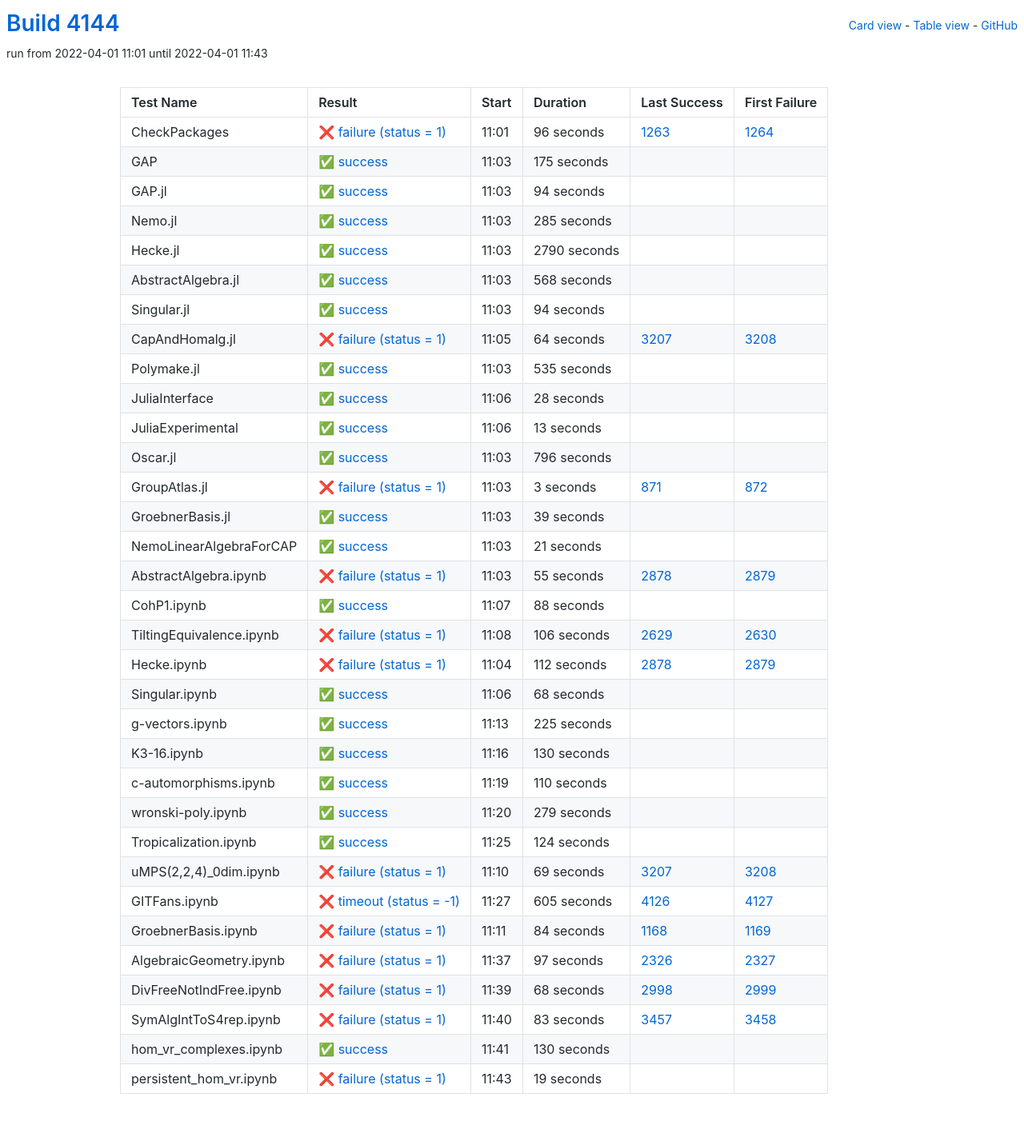
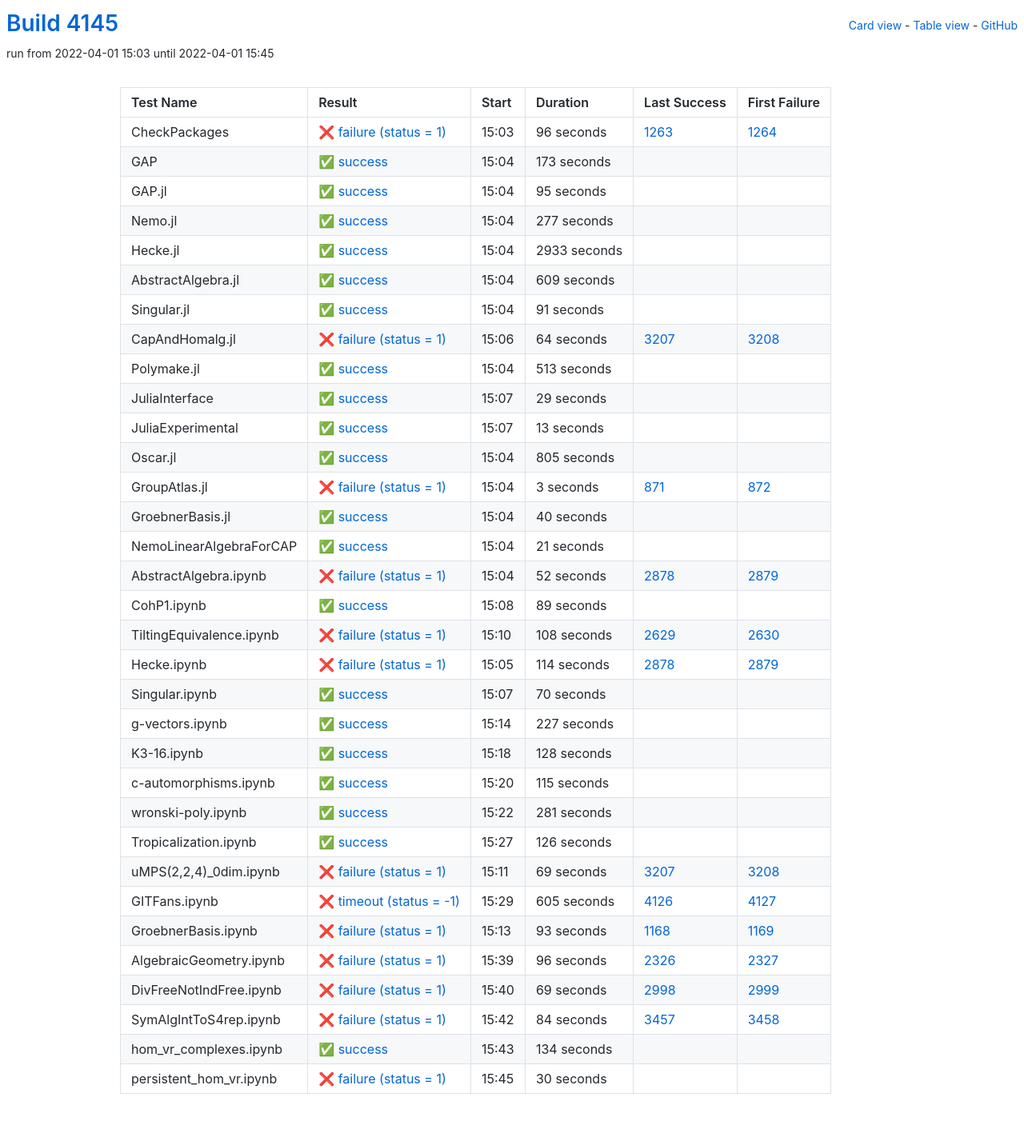
Before and after one commit to oscar-system/oscar-ci-status-stable, a Jekyll site: the page built from table.html, in a window 1280 px wide. Shown: the whole page at 80% size. Built offline with Jekyll 4.4.1, drawn with Linux system fonts in a browser that asks for light colours.

Commit message:
Build #4145

```diff
--- a/_data/ci.yml
+++ b/_data/ci.yml
@@ -1,6 +1,6 @@
 ---
-build: 4144
-build_url: https://oscarci.mathematik.uni-kl.de/job/oscar-stable/4144/
+build: 4145
+build_url: https://oscarci.mathematik.uni-kl.de/job/oscar-stable/4145/
 job: oscar-stable
 organization: oscar-system
 repo: oscar-ci-status-stable
@@ -8,8 +8,8 @@ repourl: https://github.com/oscar-system/oscar-ci-status-stable
 tests:
 - name: CheckPackages
   id: checkpackages
-  log: https://oscarci.mathematik.uni-kl.de/job/oscar-stable/4144/artifact/logs/build-4144/CheckPackages.log
-  start: 2022-04-01 11:01
+  log: https://oscarci.mathematik.uni-kl.de/job/oscar-stable/4145/artifact/logs/build-4145/CheckPackages.log
+  start: 2022-04-01 15:03
   success: false
   exitcode: 1
   status: failure
@@ -20,80 +20,80 @@ tests:
   first_failure_url: https://oscarci.mathematik.uni-kl.de/job/oscar-stable/1264/
 - name: GAP
   id: gap
-  log: https://oscarci.mathematik.uni-kl.de/job/oscar-stable/4144/artifact/logs/build-4144/GAP.log
-  start: 2022-04-01 11:03
+  log: https://oscarci.mathematik.uni-kl.de/job/oscar-stable/4145/artifact/logs/build-4145/GAP.log
+  start: 2022-04-01 15:04
   success: true
   exitcode: 0
   status: success
-  duration: 175
+  duration: 173
   last_success: false
   last_success_url:
   first_failure: false
   first_failure_url:
 - name: GAP.jl
   id: gap-jl
-  log: https://oscarci.mathematik.uni-kl.de/job/oscar-stable/4144/artifact/logs/build-4144/GAP.jl.log
-  start: 2022-04-01 11:03
+  log: https://oscarci.mathematik.uni-kl.de/job/oscar-stable/4145/artifact/logs/build-4145/GAP.jl.log
+  start: 2022-04-01 15:04
   success: true
   exitcode: 0
   status: success
-  duration: 94
+  duration: 95
   last_success: false
   last_success_url:
   first_failure: false
   first_failure_url:
 - name: Nemo.jl
   id: nemo-jl
-  log: https://oscarci.mathematik.uni-kl.de/job/oscar-stable/4144/artifact/logs/build-4144/Nemo.jl.log
-  start: 2022-04-01 11:03
+  log: https://oscarci.mathematik.uni-kl.de/job/oscar-stable/4145/artifact/logs/build-4145/Nemo.jl.log
+  start: 2022-04-01 15:04
   success: true
   exitcode: 0
   status: success
-  duration: 285
+  duration: 277
   last_success: false
   last_success_url:
   first_failure: false
   first_failure_url:
 - name: Hecke.jl
   id: hecke-jl
-  log: https://oscarci.mathematik.uni-kl.de/job/oscar-stable/4144/artifact/logs/build-4144/Hecke.jl.log
-  start: 2022-04-01 11:03
+  log: https://oscarci.mathematik.uni-kl.de/job/oscar-stable/4145/artifact/logs/build-4145/Hecke.jl.log
+  start: 2022-04-01 15:04
   success: true
   exitcode: 0
   status: success
-  duration: 2790
+  duration: 2933
   last_success: false
   last_success_url:
   first_failure: false
   first_failure_url:
 - name: AbstractAlgebra.jl
   id: abstractalgebra-jl
-  log: https://oscarci.mathematik.uni-kl.de/job/oscar-stable/4144/artifact/logs/build-4144/AbstractAlgebra.jl.log
-  start: 2022-04-01 11:03
+  log: https://oscarci.mathematik.uni-kl.de/job/oscar-stable/4145/artifact/logs/build-4145/AbstractAlgebra.jl.log
+  start: 2022-04-01 15:04
   success: true
   exitcode: 0
   status: success
-  duration: 568
+  duration: 609
   last_success: false
   last_success_url:
   first_failure: false
   first_failure_url:
 - name: Singular.jl
   id: singular-jl
-  log: https://oscarci.mathematik.uni-kl.de/job/oscar-stable/4144/artifact/logs/build-4144/Singular.jl.log
-  start: 2022-04-01 11:03
+  log: https://oscarci.mathematik.uni-kl.de/job/oscar-stable/4145/artifact/logs/build-4145/Singular.jl.log
+  start: 2022-04-01 15:04
   success: true
   exitcode: 0
   status: success
-  duration: 94
+  duration: 91
   last_success: false
   last_success_url:
   first_failure: false
   first_failure_url:
 - name: CapAndHomalg.jl
   id: capandhomalg-jl
-  log: https://oscarci.mathematik.uni-kl.de/job/oscar-stable/4144/artifact/logs/build-4144/CapAndHomalg.jl.log
-  start: 2022-04-01 11:05
+  log: https://oscarci.mathematik.uni-kl.de/job/oscar-stable/4145/artifact/logs/build-4145/CapAndHomalg.jl.log
+  start: 2022-04-01 15:06
   success: false
   exitcode: 1
   status: failure
@@ -104,32 +104,32 @@ tests:
   first_failure_url: https://oscarci.mathematik.uni-kl.de/job/oscar-stable/3208/
 - name: Polymake.jl
   id: polymake-jl
-  log: https://oscarci.mathematik.uni-kl.de/job/oscar-stable/4144/artifact/logs/build-4144/Polymake.jl.log
-  start: 2022-04-01 11:03
+  log: https://oscarci.mathematik.uni-kl.de/job/oscar-stable/4145/artifact/logs/build-4145/Polymake.jl.log
+  start: 2022-04-01 15:04
   success: true
   exitcode: 0
   status: success
-  duration: 535
+  duration: 513
   last_success: false
   last_success_url:
   first_failure: false
   first_failure_url:
 - name: JuliaInterface
   id: juliainterface
-  log: https://oscarci.mathematik.uni-kl.de/job/oscar-stable/4144/artifact/logs/build-4144/JuliaInterface.log
-  start: 2022-04-01 11:06
+  log: https://oscarci.mathematik.uni-kl.de/job/oscar-stable/4145/artifact/logs/build-4145/JuliaInterface.log
+  start: 2022-04-01 15:07
   success: true
   exitcode: 0
   status: success
-  duration: 28
+  duration: 29
   last_success: false
   last_success_url:
   first_failure: false
   first_failure_url:
 - name: JuliaExperimental
   id: juliaexperimental
-  log: https://oscarci.mathematik.uni-kl.de/job/oscar-stable/4144/artifact/logs/build-4144/JuliaExperimental.log
-  start: 2022-04-01 11:06
+  log: https://oscarci.mathematik.uni-kl.de/job/oscar-stable/4145/artifact/logs/build-4145/JuliaExperimental.log
+  start: 2022-04-01 15:07
   success: true
   exitcode: 0
   status: success
@@ -140,20 +140,20 @@ tests:
   first_failure_url:
 - name: Oscar.jl
   id: oscar-jl
-  log: https://oscarci.mathematik.uni-kl.de/job/oscar-stable/4144/artifact/logs/build-4144/Oscar.jl.log
-  start: 2022-04-01 11:03
+  log: https://oscarci.mathematik.uni-kl.de/job/oscar-stable/4145/artifact/logs/build-4145/Oscar.jl.log
+  start: 2022-04-01 15:04
   success: true
   exitcode: 0
   status: success
-  duration: 796
+  duration: 805
   last_success: false
   last_success_url:
   first_failure: false
   first_failure_url:
 - name: GroupAtlas.jl
   id: groupatlas-jl
-  log: https://oscarci.mathematik.uni-kl.de/job/oscar-stable/4144/artifact/logs/build-4144/GroupAtlas.jl.log
-  start: 2022-04-01 11:03
+  log: https://oscarci.mathematik.uni-kl.de/job/oscar-stable/4145/artifact/logs/build-4145/GroupAtlas.jl.log
+  start: 2022-04-01 15:04
   success: false
   exitcode: 1
   status: failure
@@ -164,20 +164,20 @@ tests:
   first_failure_url: https://oscarci.mathematik.uni-kl.de/job/oscar-stable/872/
 - name: GroebnerBasis.jl
   id: groebnerbasis-jl
-  log: https://oscarci.mathematik.uni-kl.de/job/oscar-stable/4144/artifact/logs/build-4144/GroebnerBasis.jl.log
-  start: 2022-04-01 11:03
+  log: https://oscarci.mathematik.uni-kl.de/job/oscar-stable/4145/artifact/logs/build-4145/GroebnerBasis.jl.log
+  start: 2022-04-01 15:04
   success: true
   exitcode: 0
   status: success
-  duration: 39
+  duration: 40
   last_success: false
   last_success_url:
   first_failure: false
   first_failure_url:
 - name: NemoLinearAlgebraForCAP
   id: nemolinearalgebraforcap
-  log: https://oscarci.mathematik.uni-kl.de/job/oscar-stable/4144/artifact/logs/build-4144/NemoLinearAlgebraForCAP.log
-  start: 2022-04-01 11:03
+  log: https://oscarci.mathematik.uni-kl.de/job/oscar-stable/4145/artifact/logs/build-4145/NemoLinearAlgebraForCAP.log
+  start: 2022-04-01 15:04
   success: true
   exitcode: 0
   status: success
@@ -188,128 +188,128 @@ tests:
   first_failure_url:
 - name: AbstractAlgebra.ipynb
   id: abstractalgebra-ipynb
-  log: https://oscarci.mathematik.uni-kl.de/job/oscar-stable/4144/artifact/logs/build-4144/AbstractAlgebra.ipynb.log
-  start: 2022-04-01 11:03
+  log: https://oscarci.mathematik.uni-kl.de/job/oscar-stable/4145/artifact/logs/build-4145/AbstractAlgebra.ipynb.log
+  start: 2022-04-01 15:04
   success: false
   exitcode: 1
   status: failure
-  duration: 55
+  duration: 52
   last_success: 2878
   last_success_url: https://oscarci.mathematik.uni-kl.de/job/oscar-stable/2878/
   first_failure: 2879
   first_failure_url: https://oscarci.mathematik.uni-kl.de/job/oscar-stable/2879/
 - name: CohP1.ipynb
   id: cohp1-ipynb
-  log: https://oscarci.mathematik.uni-kl.de/job/oscar-stable/4144/artifact/logs/build-4144/CohP1.ipynb.log
-  start: 2022-04-01 11:07
+  log: https://oscarci.mathematik.uni-kl.de/job/oscar-stable/4145/artifact/logs/build-4145/CohP1.ipynb.log
+  start: 2022-04-01 15:08
   success: true
   exitcode: 0
   status: success
-  duration: 88
+  duration: 89
   last_success: false
   last_success_url:
   first_failure: false
   first_failure_url:
 - name: TiltingEquivalence.ipynb
   id: tiltingequivalence-ipynb
-  log: https://oscarci.mathematik.uni-kl.de/job/oscar-stable/4144/artifact/logs/build-4144/TiltingEquivalence.ipynb.log
-  start: 2022-04-01 11:08
+  log: https://oscarci.mathematik.uni-kl.de/job/oscar-stable/4145/artifact/logs/build-4145/TiltingEquivalence.ipynb.log
+  start: 2022-04-01 15:10
   success: false
   exitcode: 1
   status: failure
-  duration: 106
+  duration: 108
   last_success: 2629
   last_success_url: https://oscarci.mathematik.uni-kl.de/job/oscar-stable/2629/
   first_failure: 2630
   first_failure_url: https://oscarci.mathematik.uni-kl.de/job/oscar-stable/2630/
 - name: Hecke.ipynb
   id: hecke-ipynb
-  log: https://oscarci.mathematik.uni-kl.de/job/oscar-stable/4144/artifact/logs/build-4144/Hecke.ipynb.log
-  start: 2022-04-01 11:04
+  log: https://oscarci.mathematik.uni-kl.de/job/oscar-stable/4145/artifact/logs/build-4145/Hecke.ipynb.log
+  start: 2022-04-01 15:05
   success: false
   exitcode: 1
   status: failure
-  duration: 112
+  duration: 114
   last_success: 2878
   last_success_url: https://oscarci.mathematik.uni-kl.de/job/oscar-stable/2878/
   first_failure: 2879
   first_failure_url: https://oscarci.mathematik.uni-kl.de/job/oscar-stable/2879/
 - name: Singular.ipynb
   id: singular-ipynb
-  log: https://oscarci.mathematik.uni-kl.de/job/oscar-stable/4144/artifact/logs/build-4144/Singular.ipynb.log
-  start: 2022-04-01 11:06
+  log: https://oscarci.mathematik.uni-kl.de/job/oscar-stable/4145/artifact/logs/build-4145/Singular.ipynb.log
+  start: 2022-04-01 15:07
   success: true
   exitcode: 0
   status: success
-  duration: 68
+  duration: 70
   last_success: false
   last_success_url:
   first_failure: false
   first_failure_url:
 - name: g-vectors.ipynb
   id: g-vectors-ipynb
-  log: https://oscarci.mathematik.uni-kl.de/job/oscar-stable/4144/artifact/logs/build-4144/g-vectors.ipynb.log
-  start: 2022-04-01 11:13
+  log: https://oscarci.mathematik.uni-kl.de/job/oscar-stable/4145/artifact/logs/build-4145/g-vectors.ipynb.log
+  start: 2022-04-01 15:14
   success: true
   exitcode: 0
   status: success
-  duration: 225
+  duration: 227
   last_success: false
   last_success_url:
   first_failure: false
   first_failure_url:
 - name: K3-16.ipynb
   id: k3-16-ipynb
-  log: https://oscarci.mathematik.uni-kl.de/job/oscar-stable/4144/artifact/logs/build-4144/K3-16.ipynb.log
-  start: 2022-04-01 11:16
+  log: https://oscarci.mathematik.uni-kl.de/job/oscar-stable/4145/artifact/logs/build-4145/K3-16.ipynb.log
+  start: 2022-04-01 15:18
   success: true
   exitcode: 0
   status: success
-  duration: 130
+  duration: 128
   last_success: false
   last_success_url:
   first_failure: false
   first_failure_url:
 - name: c-automorphisms.ipynb
   id: c-automorphisms-ipynb
-  log: https://oscarci.mathematik.uni-kl.de/job/oscar-stable/4144/artifact/logs/build-4144/c-automorphisms.ipynb.log
-  start: 2022-04-01 11:19
+  log: https://oscarci.mathematik.uni-kl.de/job/oscar-stable/4145/artifact/logs/build-4145/c-automorphisms.ipynb.log
+  start: 2022-04-01 15:20
   success: true
   exitcode: 0
   status: success
-  duration: 110
+  duration: 115
   last_success: false
   last_success_url:
   first_failure: false
   first_failure_url:
 - name: wronski-poly.ipynb
   id: wronski-poly-ipynb
-  log: https://oscarci.mathematik.uni-kl.de/job/oscar-stable/4144/artifact/logs/build-4144/wronski-poly.ipynb.log
-  start: 2022-04-01 11:20
+  log: https://oscarci.mathematik.uni-kl.de/job/oscar-stable/4145/artifact/logs/build-4145/wronski-poly.ipynb.log
+  start: 2022-04-01 15:22
   success: true
   exitcode: 0
   status: success
-  duration: 279
+  duration: 281
   last_success: false
   last_success_url:
   first_failure: false
   first_failure_url:
 - name: Tropicalization.ipynb
   id: tropicalization-ipynb
-  log: https://oscarci.mathematik.uni-kl.de/job/oscar-stable/4144/artifact/logs/build-4144/Tropicalization.ipynb.log
-  start: 2022-04-01 11:25
+  log: https://oscarci.mathematik.uni-kl.de/job/oscar-stable/4145/artifact/logs/build-4145/Tropicalization.ipynb.log
+  start: 2022-04-01 15:27
   success: true
   exitcode: 0
   status: success
-  duration: 124
+  duration: 126
   last_success: false
   last_success_url:
   first_failure: false
   first_failure_url:
 - name: uMPS(2,2,4)_0dim.ipynb
   id: umps-2-2-4-0dim-ipynb
-  log: https://oscarci.mathematik.uni-kl.de/job/oscar-stable/4144/artifact/logs/build-4144/uMPS-2-2-4-_0dim.ipynb.log
-  start: 2022-04-01 11:10
+  log: https://oscarci.mathematik.uni-kl.de/job/oscar-stable/4145/artifact/logs/build-4145/uMPS-2-2-4-_0dim.ipynb.log
+  start: 2022-04-01 15:11
   success: false
   exitcode: 1
   status: failure
@@ -320,8 +320,8 @@ tests:
   first_failure_url: https://oscarci.mathematik.uni-kl.de/job/oscar-stable/3208/
 - name: GITFans.ipynb
   id: gitfans-ipynb
-  log: https://oscarci.mathematik.uni-kl.de/job/oscar-stable/4144/artifact/logs/build-4144/GITFans.ipynb.log
-  start: 2022-04-01 11:27
+  log: https://oscarci.mathematik.uni-kl.de/job/oscar-stable/4145/artifact/logs/build-4145/GITFans.ipynb.log
+  start: 2022-04-01 15:29
   success: false
   exitcode: -1
   status: timeout
@@ -332,72 +332,72 @@ tests:
   first_failure_url: https://oscarci.mathematik.uni-kl.de/job/oscar-stable/4127/
 - name: GroebnerBasis.ipynb
   id: groebnerbasis-ipynb
-  log: https://oscarci.mathematik.uni-kl.de/job/oscar-stable/4144/artifact/logs/build-4144/GroebnerBasis.ipynb.log
-  start: 2022-04-01 11:11
+  log: https://oscarci.mathematik.uni-kl.de/job/oscar-stable/4145/artifact/logs/build-4145/GroebnerBasis.ipynb.log
+  start: 2022-04-01 15:13
   success: false
   exitcode: 1
   status: failure
-  duration: 84
+  duration: 93
   last_success: 1168
   last_success_url: https://oscarci.mathematik.uni-kl.de/job/oscar-stable/1168/
   first_failure: 1169
   first_failure_url: https://oscarci.mathematik.uni-kl.de/job/oscar-stable/1169/
 - name: AlgebraicGeometry.ipynb
   id: algebraicgeometry-ipynb
-  log: https://oscarci.mathematik.uni-kl.de/job/oscar-stable/4144/artifact/logs/build-4144/AlgebraicGeometry.ipynb.log
-  start: 2022-04-01 11:37
+  log: https://oscarci.mathematik.uni-kl.de/job/oscar-stable/4145/artifact/logs/build-4145/AlgebraicGeometry.ipynb.log
+  start: 2022-04-01 15:39
   success: false
   exitcode: 1
   status: failure
-  duration: 97
+  duration: 96
   last_success: 2326
   last_success_url: https://oscarci.mathematik.uni-kl.de/job/oscar-stable/2326/
   first_failure: 2327
   first_failure_url: https://oscarci.mathematik.uni-kl.de/job/oscar-stable/2327/
 - name: DivFreeNotIndFree.ipynb
   id: divfreenotindfree-ipynb
-  log: https://oscarci.mathematik.uni-kl.de/job/oscar-stable/4144/artifact/logs/build-4144/DivFreeNotIndFree.ipynb.log
-  start: 2022-04-01 11:39
+  log: https://oscarci.mathematik.uni-kl.de/job/oscar-stable/4145/artifact/logs/build-4145/DivFreeNotIndFree.ipynb.log
+  start: 2022-04-01 15:40
   success: false
   exitcode: 1
   status: failure
-  duration: 68
+  duration: 69
   last_success: 2998
   last_success_url: https://oscarci.mathematik.uni-kl.de/job/oscar-stable/2998/
   first_failure: 2999
   first_failure_url: https://oscarci.mathematik.uni-kl.de/job/oscar-stable/2999/
 - name: SymAlgIntToS4rep.ipynb
   id: symalginttos4rep-ipynb
-  log: https://oscarci.mathematik.uni-kl.de/job/oscar-stable/4144/artifact/logs/build-4144/SymAlgIntToS4rep.ipynb.log
-  start: 2022-04-01 11:40
+  log: https://oscarci.mathematik.uni-kl.de/job/oscar-stable/4145/artifact/logs/build-4145/SymAlgIntToS4rep.ipynb.log
+  start: 2022-04-01 15:42
   success: false
   exitcode: 1
   status: failure
-  duration: 83
+  duration: 84
   last_success: 3457
   last_success_url: https://oscarci.mathematik.uni-kl.de/job/oscar-stable/3457/
   first_failure: 3458
   first_failure_url: https://oscarci.mathematik.uni-kl.de/job/oscar-stable/3458/
 - name: hom_vr_complexes.ipynb
   id: hom-vr-complexes-ipynb
-  log: https://oscarci.mathematik.uni-kl.de/job/oscar-stable/4144/artifact/logs/build-4144/hom_vr_complexes.ipynb.log
-  start: 2022-04-01 11:41
+  log: https://oscarci.mathematik.uni-kl.de/job/oscar-stable/4145/artifact/logs/build-4145/hom_vr_complexes.ipynb.log
+  start: 2022-04-01 15:43
   success: true
   exitcode: 0
   status: success
-  duration: 130
+  duration: 134
   last_success: false
   last_success_url:
   first_failure: false
   first_failure_url:
 - name: persistent_hom_vr.ipynb
   id: persistent-hom-vr-ipynb
-  log: https://oscarci.mathematik.uni-kl.de/job/oscar-stable/4144/artifact/logs/build-4144/persistent_hom_vr.ipynb.log
-  start: 2022-04-01 11:43
+  log: https://oscarci.mathematik.uni-kl.de/job/oscar-stable/4145/artifact/logs/build-4145/persistent_hom_vr.ipynb.log
+  start: 2022-04-01 15:45
   success: false
   exitcode: 1
   status: failure
-  duration: 19
+  duration: 30
   last_success: false
   last_success_url:
   first_failure: false
```
Also changed, not shown: README.md.
